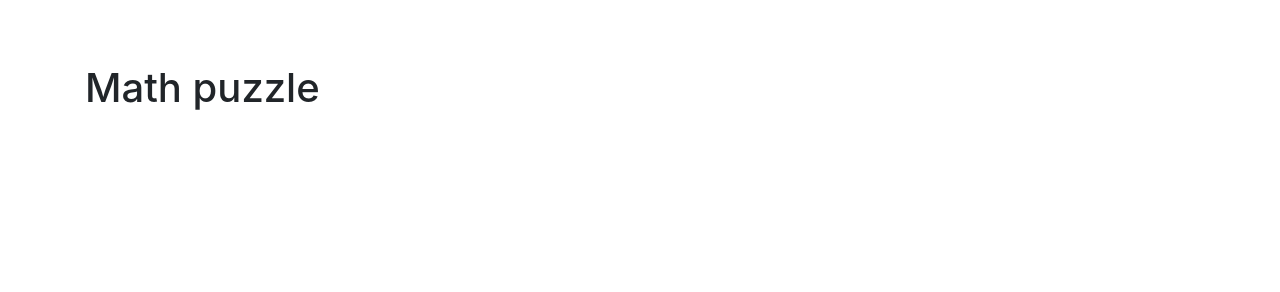
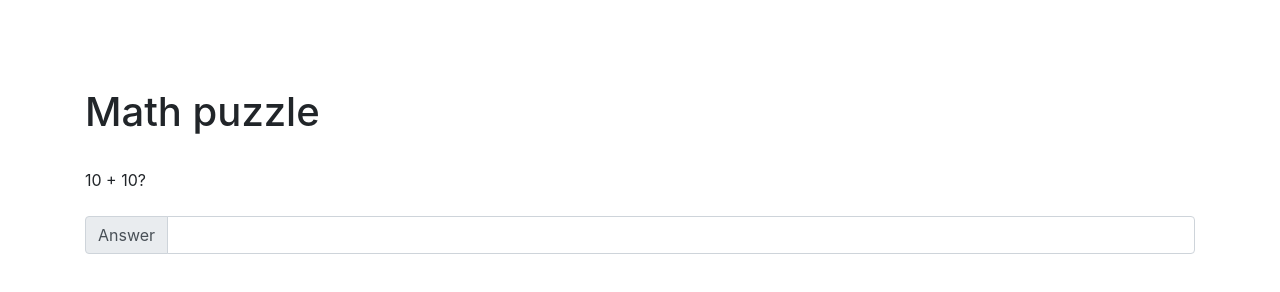
Before and after one commit to ktfth/math-puzzle, a website: page public/index.html in a window 1280 px wide. Drawn offline with nearby package versions, Linux system fonts and the light colour scheme.

Commit message:
Structure of the question answering app done

```diff
--- a/public/index.html
+++ b/public/index.html
@@ -13,7 +13,26 @@
   </head>
   <body>
     <main class="container content">
-      <h1>Math puzzle</h1>
+      <article>
+          <section>
+            <h1>Math puzzle</h1>
+          </section>
+      </article>
+      <article>
+          <section class="question">
+            10 + 10?
+          </section>
+      </article>
+      <article>
+          <section class="answer">
+            <div class="input-group mb-3">
+              <div class="input-group-prepend">
+                <span class="input-group-text" id="inputGroup-sizing-default">Answer</span>
+              </div>
+              <input type="text" class="form-control" aria-label="Sizing example input" aria-describedby="inputGroup-sizing-default">
+            </div>
+          </section>
+      </article>
     </main>
     <script src="https://code.jquery.com/jquery-3.4.1.slim.min.js" integrity="sha384-J6qa4849blE2+poT4WnyKhv5vZF5SrPo0iEjwBvKU7imGFAV0wwj1yYfoRSJoZ+n" crossorigin="anonymous"></script>
     <script src="https://cdn.jsdelivr.net/npm/popper.js@1.16.0/dist/umd/popper.min.js" integrity="sha384-Q6E9RHvbIyZFJoft+2mJbHaEWldlvI9IOYy5n3zV9zzTtmI3UksdQRVvoxMfooAo" crossorigin="anonymous"></script>
```
